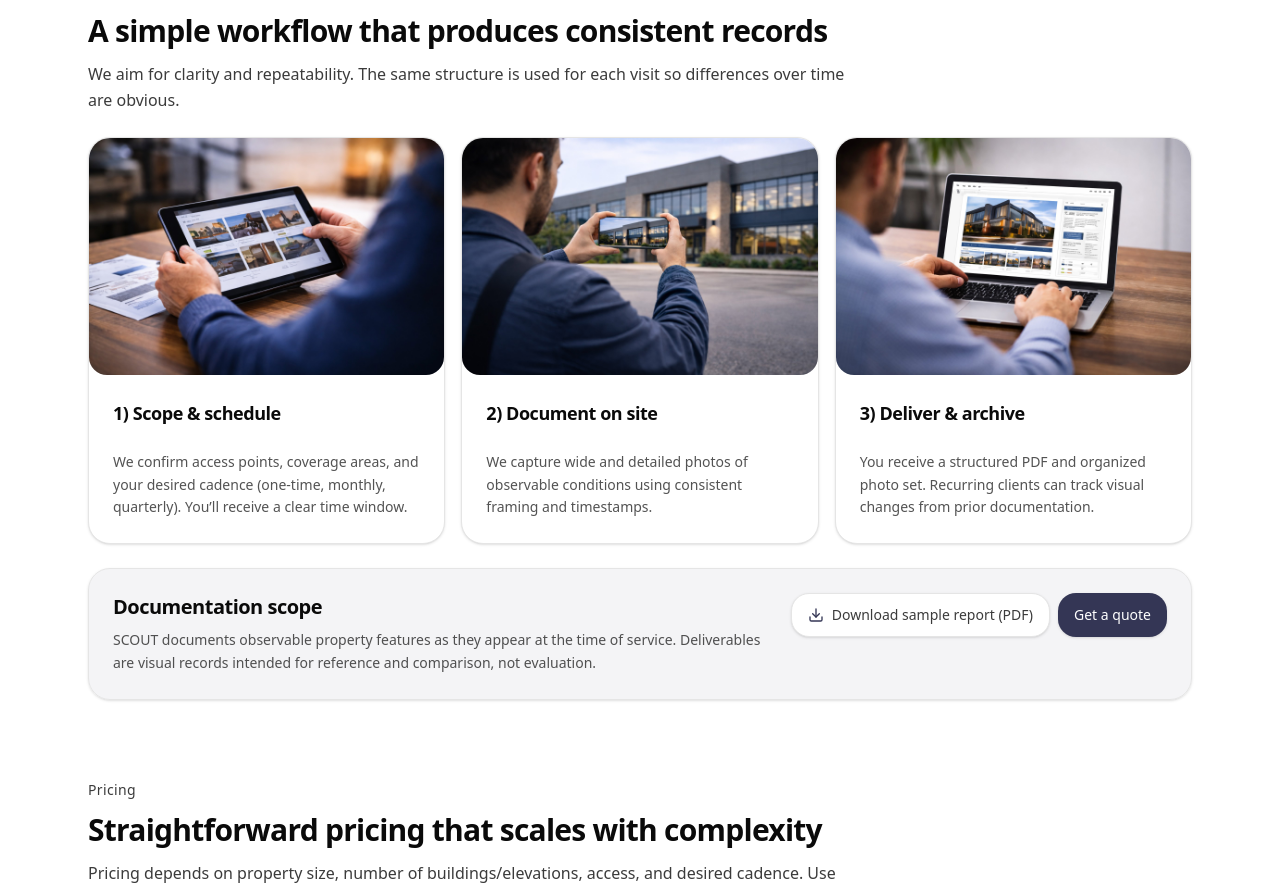
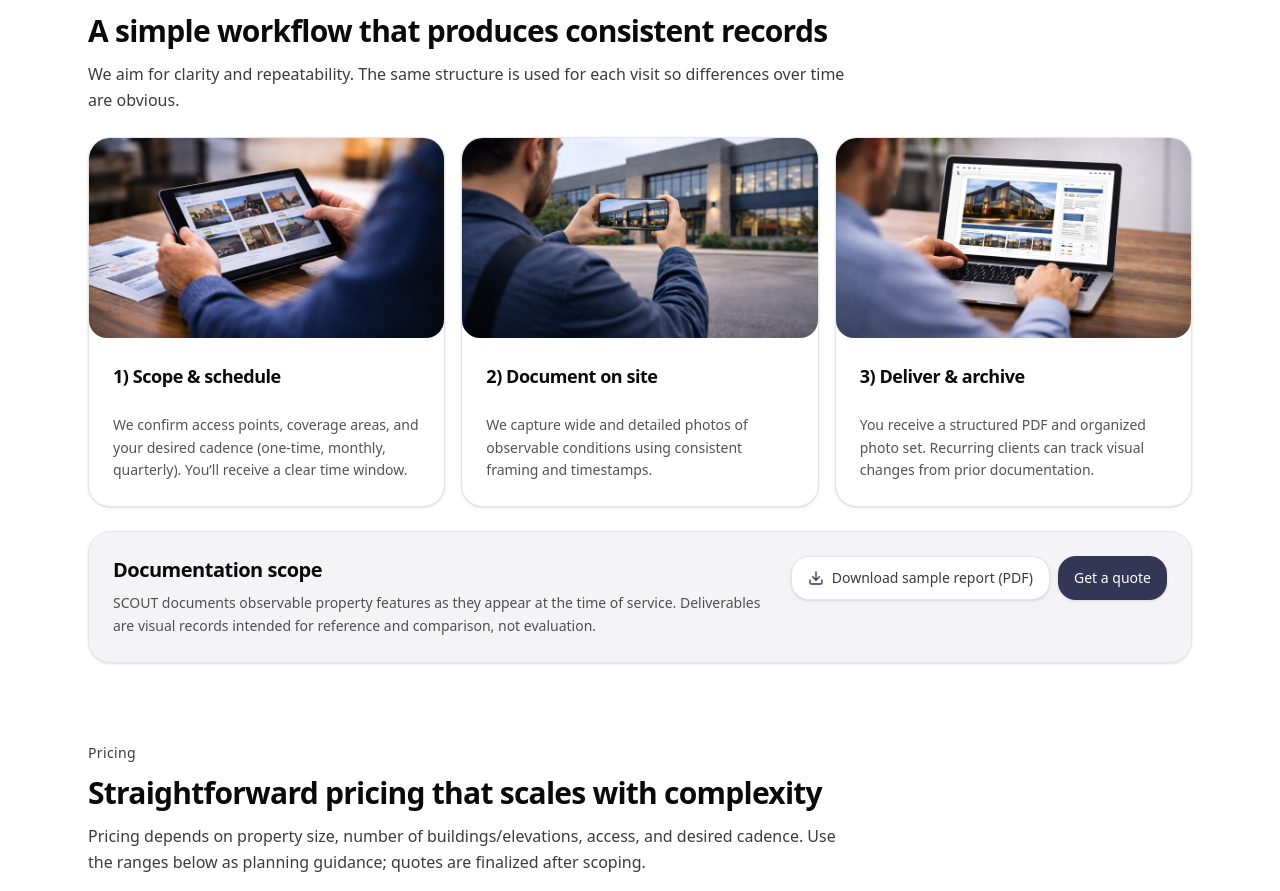
Before and after one commit to bennettb15/scout-site, a React (Vite) app: page / in a window 1280 px wide. Shown: the part 2100-2991 px from the top of the page. Built offline with nearby package versions, Linux system fonts and the light colour scheme.

Commit message:
still trying to fix pricing scroll

```diff
--- a/src/ScoutMarketingSite.jsx
+++ b/src/ScoutMarketingSite.jsx
@@ -775,9 +775,10 @@ async function handleContactSubmit(e) {
   <img
   src="/process-scope.jpg"
   alt="Scope and scheduling"
-    className="w-full rounded-2xl object-cover"
+  className="w-full aspect-[16/9] rounded-2xl object-cover"
   loading="lazy"
 />
+
 
   <CardHeader>
     <CardTitle className="text-lg">1) Scope & schedule</CardTitle>
@@ -794,9 +795,10 @@ async function handleContactSubmit(e) {
   <img
   src="/process-document.jpg"
   alt="On-site visual documentation"
-    className="w-full rounded-2xl object-cover"
+  className="w-full aspect-[16/9] rounded-2xl object-cover"
   loading="lazy"
 />
+
 
   <CardHeader>
     <CardTitle className="text-lg">2) Document on site</CardTitle>
@@ -813,9 +815,10 @@ async function handleContactSubmit(e) {
   <img
   src="/process-deliver.jpg"
   alt="Structured report and photo deliverables"
-    className="w-full rounded-2xl object-cover"
+  className="w-full aspect-[16/9] rounded-2xl object-cover"
   loading="lazy"
 />
+
             <CardHeader>
               <CardTitle className="text-lg">3) Deliver & archive</CardTitle>
             </CardHeader>
```
Lines whose indentation alone changed are shown as unchanged.
